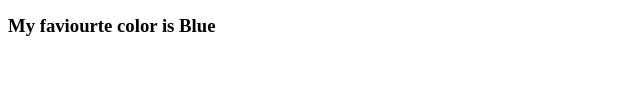
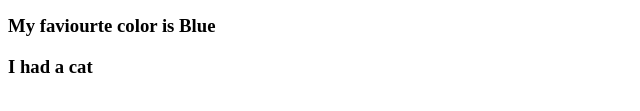
Before and after one commit to am-akash1309/eps_training_git, a plain HTML site: page index.html in a window 1280 px wide. Shown: the part 255-366 px from the top of the page, without its empty margins (0-640 px from the left). Drawn offline with Linux system fonts and the light colour scheme.

Commit message:
Update index.html

```diff
--- a/index.html
+++ b/index.html
@@ -11,5 +11,6 @@
         <h3>Asuna is soo cool</h3>
         <h3>Solo Levelling has insane aura farming</h3>
         <h3>My faviourte color is Blue</h3>
+        <h3>I had a cat</h3>
     </body>
 </html>
```
